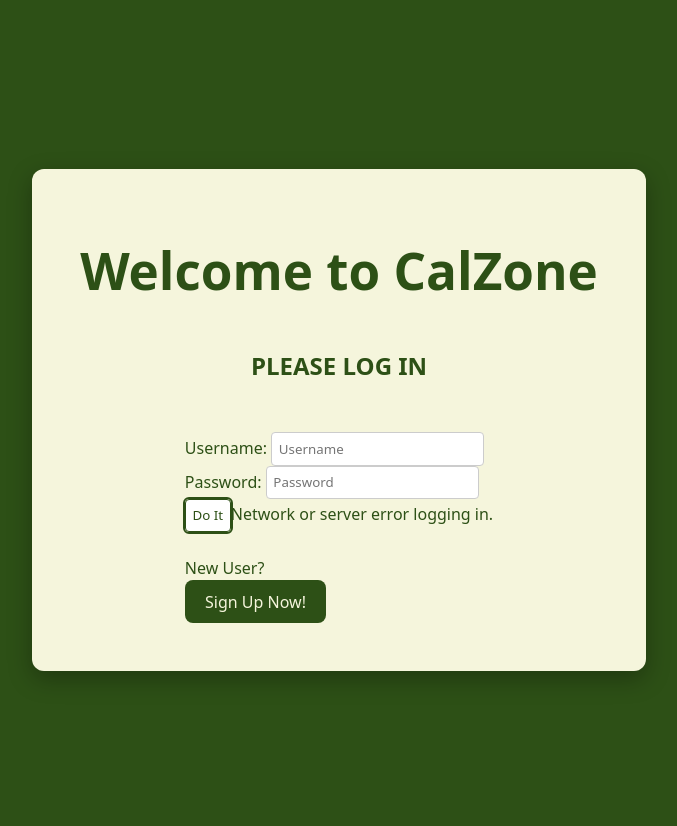
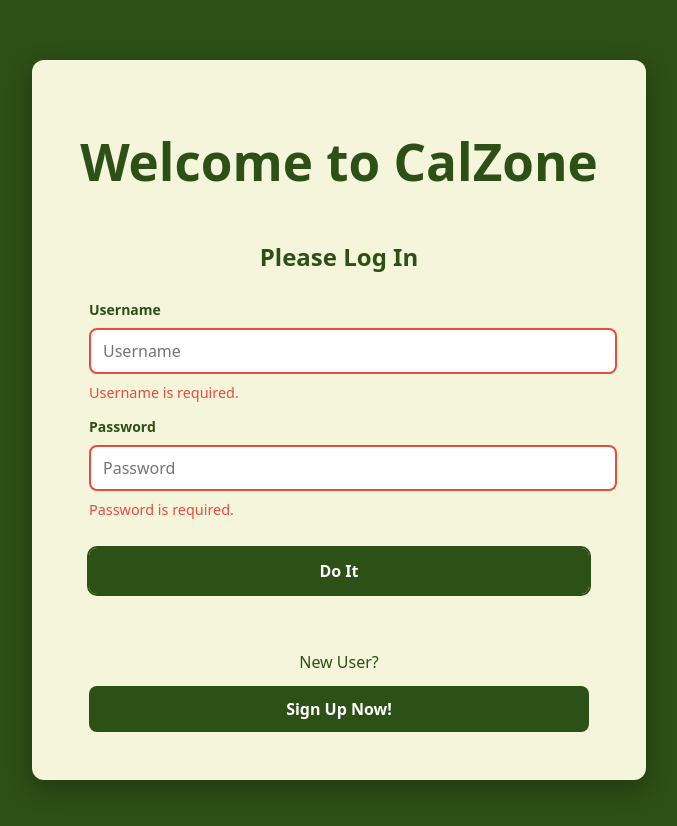
Before and after one commit to DexterPressley/MERN-Stack, a React app in the folder frontend/: page / in a window 1280 px wide. Both pictures are taken after a click on the input "Do It". Shown: the top 826 px of the page, without its empty margins (301-978 px from the left). Built offline with nearby package versions, Linux system fonts and the light colour scheme; no server answers; the HTML template or start-up script is replaced by a standard one.

Commit message:
Made similar UI changes to login page.

```diff
--- a/frontend/src/components/Login.tsx
+++ b/frontend/src/components/Login.tsx
@@ -17,17 +17,54 @@ function Login() {
   const [loginName, setLoginName] = useState('');
   const [loginPassword, setPassword] = useState('');
 
+  // Individual error states for each field
+  const [loginNameError, setLoginNameError] = useState('');
+  const [loginPasswordError, setLoginPasswordError] = useState('');
+
+
   function handleSetLoginName(e: React.ChangeEvent<HTMLInputElement>) {
     setLoginName(e.target.value);
+    setLoginNameError(''); // Clear error on input
   }
+
   function handleSetPassword(e: React.ChangeEvent<HTMLInputElement>) {
     setPassword(e.target.value);
+    setLoginPasswordError(''); // Clear error on input
+  }
+
+  // Clear all errors
+  function clearAllErrors() {
+    setLoginNameError('');
+    setLoginPasswordError('');
+    setMessage('');
   }
 
   async function doLogin(
     event: React.MouseEvent<HTMLInputElement, MouseEvent>
   ): Promise<void> {
     event.preventDefault();
+
+    //Clear all previous errors
+    clearAllErrors();
+
+    let valid = true;
+
+    // Validate Username (required, cannot be empty/whitespace)
+    if (!loginName || loginName.trim() === '') {
+      setLoginNameError('Username is required.');
+      valid = false;
+    }
+
+    // Validate Password (required, cannot be empty/whitespace)
+    if (!loginPassword || loginPassword.trim() === '') {
+      setLoginPasswordError('Password is required.');
+      valid = false;
+    }
+
+    // If validation failed, stop here
+    if (!valid) {
+      return;
+    }
 
     try {
       const { data: res } = await axios.post(
@@ -85,23 +122,30 @@ function Login() {
 
   return (
     <div id="loginDiv">
-      <span id="inner-title">PLEASE LOG IN</span><br />
-      Username:{' '}
+      <span id="inner-title">Please Log In</span>
+
+        <label htmlFor="loginName">Username</label>
         <input
           type="text"
           id="loginName"
           placeholder="Username"
+          value={loginName}
           onChange={handleSetLoginName}
+          aria-invalid={loginNameError ? 'true' : 'false'}
         />
-      <br />
-      Password:{' '}
+        {loginNameError && <div className="error">{loginNameError}</div>}
+
+        <label htmlFor="loginPassword">Password</label>
         <input
           type="password"
           id="loginPassword"
           placeholder="Password"
+          value={loginPassword}
           onChange={handleSetPassword}
+          aria-invalid={loginPasswordError ? 'true' : 'false'}
         />
-      <br />
+        {loginPasswordError && <div className="error">{loginPasswordError}</div>}
+
         <input
           type="submit"
           id="loginButton"
@@ -110,8 +154,9 @@ function Login() {
           onClick={doLogin}
         />
         <span id="loginResult">{message}</span>
-      <br /><br />
-      <span id="newUserText">New User?</span><br />
+
+        <div id="newUserSection">
+          <span id="newUserText">New User?</span>
           <button
             type="button"
             id="signUpButton"
@@ -121,6 +166,7 @@ function Login() {
             Sign Up Now!
           </button>
         </div>
+    </div>
   );
 }
 
--- a/frontend/src/components/Register.tsx
+++ b/frontend/src/components/Register.tsx
@@ -203,9 +203,8 @@ function Register() {
     }
 
     return (
-    <div className="content-box">
         <div id="registerDiv">
-            <span id="inner-title">CREATE AN ACCOUNT</span>
+            <span id="inner-title">Register New Account</span>
 
             <label htmlFor="firstName">First Name</label>
             <input
@@ -282,8 +281,7 @@ function Register() {
             />
             <span id="registerResult">{message}</span>
         </div>
-    </div>
-);
+    );
 }
 
 export default Register;
--- a/frontend/src/index.css
+++ b/frontend/src/index.css
@@ -234,11 +234,161 @@ input:focus, textarea:focus {
 }
 
 /* Success message in green */
-#registerResult.success {
+/* #registerResult.success {
   color: #2ecc71;
-}
+} */
 
 /* Error message in red */
 #registerResult.error {
   color: #e74c3c;
 }
+
+/* ============================
+   Login Page Styling
+============================ */
+
+/* Login container styling */
+#loginDiv {
+  width: 100%;
+  max-width: 500px;
+  margin: 0 auto;
+}
+
+/* Title styling */
+#loginDiv #inner-title {
+  display: block;
+  font-size: 1.5rem;
+  font-weight: 600;
+  text-align: center;
+  margin-bottom: 24px;
+  color: var(--text);
+}
+
+/* Form layout - stack labels and inputs vertically */
+#loginDiv > br {
+  display: none; /* Hide the <br> tags */
+}
+
+#loginDiv label,
+#loginDiv input[type="text"],
+#loginDiv input[type="password"] {
+  display: block;
+  width: 100%;
+  margin-bottom: 8px;
+}
+
+/* Label styling */
+#loginDiv label {
+  font-weight: 600;
+  color: var(--muted);
+  margin-top: 12px;
+  font-size: 14px;
+}
+
+/* Input styling */
+#loginDiv input[type="text"],
+#loginDiv input[type="password"] {
+  padding: 10px 12px;
+  border: 2px solid var(--border);
+  border-radius: 8px;
+  font-size: 16px;
+  font-family: var(--font);
+  transition: border-color 0.2s ease;
+  background: white;
+}
+
+#loginDiv input[type="text"]:focus,
+#loginDiv input[type="password"]:focus {
+  outline: none;
+  border-color: var(--brand);
+}
+
+/* RED BORDER for invalid inputs */
+#loginDiv input[aria-invalid="true"] {
+  border: 2px solid #e74c3c !important;
+}
+
+/* Green border for valid inputs */
+#loginDiv input[aria-invalid="false"] {
+  border: 2px solid #2ecc71;
+}
+
+/* RED ERROR TEXT under inputs */
+#loginDiv .error {
+  color: #e74c3c;
+  font-size: 0.9em;
+  margin-top: 4px;
+  margin-bottom: 8px;
+  font-family: var(--font);
+  display: block;
+}
+
+/* Login button - match forest green background */
+#loginButton {
+  width: 100%;
+  padding: 12px;
+  margin-top: 20px;
+  background-color: #2d5016; /* Forest green */
+  color: white;
+  border: none;
+  border-radius: 8px;
+  font-size: 16px;
+  font-weight: 600;
+  cursor: pointer;
+  transition: background-color 0.2s ease;
+  font-family: var(--font);
+}
+
+#loginButton:hover {
+  background-color: #3d6b1f;
+}
+
+#loginButton:active {
+  transform: translateY(1px);
+}
+
+/* Result message below button */
+#loginResult {
+  display: block;
+  text-align: center;
+  margin-top: 12px;
+  font-size: 0.95rem;
+  color: #e74c3c;
+}
+
+/* New User Section */
+#newUserSection {
+  text-align: center;
+  margin-top: 32px;
+  padding-top: 24px;
+  border-top: 1px solid var(--border);
+}
+
+#newUserText {
+  display: block;
+  font-size: 1rem;
+  color: var(--muted);
+  margin-bottom: 12px;
+}
+
+#signUpButton {
+  width: 100%;
+  padding: 12px;
+  background-color: #2d5016; /* Forest green */
+  color: white;
+  border: none;
+  border-radius: 8px;
+  font-size: 16px;
+  font-weight: 600;
+  cursor: pointer;
+  transition: background-color 0.2s ease;
+  font-family: var(--font);
+}
+
+#signUpButton:hover {
+  background-color: #3d6b1f;
+}
+
+#signUpButton:active {
+  transform: translateY(1px);
+}
```
Lines whose indentation alone changed are shown as unchanged.
